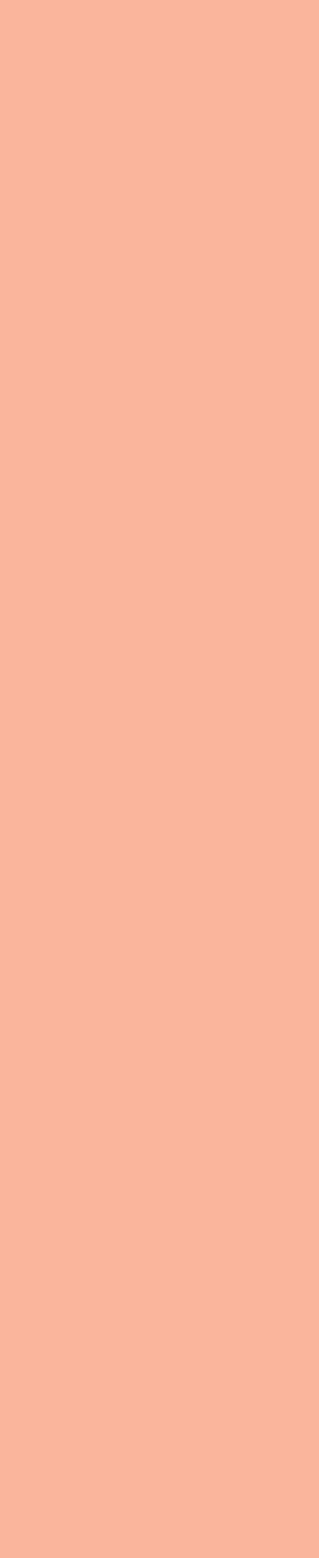
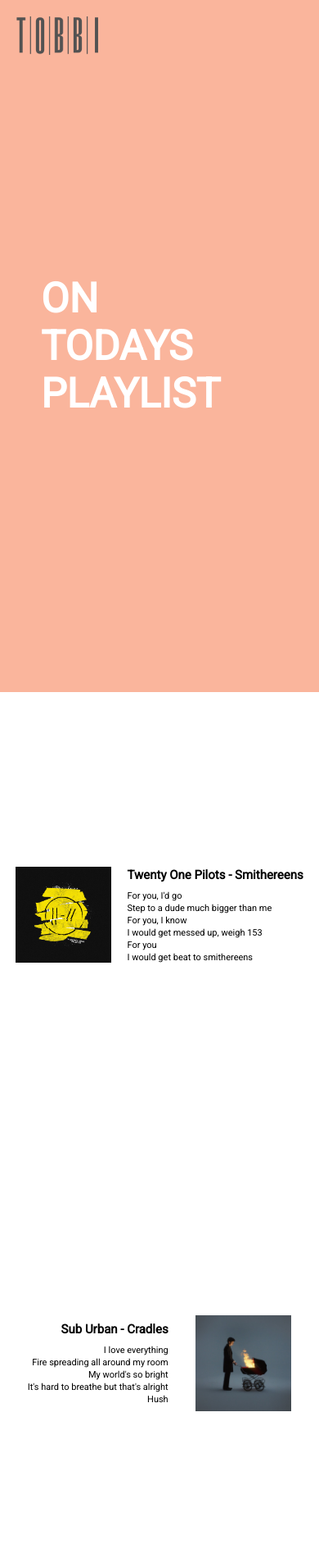
Before and after one commit to baldataras/baldataras.github.io, a plain HTML site: page music.html in a window 390 px wide. Shown: the top 1900 px of the page at 82% size. Before the commit the page ends 844 px from the top, so only its background shows below. Drawn offline with Linux system fonts and the light colour scheme.

Commit message:
music1.1

```diff
--- a/css/style.css
+++ b/css/style.css
@@ -154,6 +154,85 @@ body {
   text-align: center;
 }
 
+header {
+  height: 100vh;
+  width: 100%;
+  display: flex;
+  justify-content: center;
+  align-items: center;
+  position: relative;
+}
+
+h1 {
+  font-size: 50px;
+  color: white;
+}
+
+.alogo {
+  position: absolute;
+  top: 20px;
+  left: 20px;
+}
+
+.content {
+  padding-top: 100px;
+  width: 100%;
+  height: 60vh;
+  background-color: white;
+  display: flex;
+  justify-content: space-evenly;
+  align-items: center;
+  box-sizing: content-box;
+  padding-bottom: 100px;
+  position: relative;
+}
+
+.hover-content {
+  position: absolute;
+  width: 100%;
+  height: 100%;
+  background-color: rgba(0, 0, 0, 0);
+  transition: 0.2s;
+  display: flex;
+  justify-content: center;
+  align-items: center;
+  text-decoration: none;
+  overflow: hidden;
+}
+
+.content:hover .hover-content {
+  background-color: rgba(0, 0, 0, 0.267);
+  transition: 0.2s;
+}
+
+.content-img {
+  width: 30%;
+}
+
+.content-txt {
+  line-height: 30px;
+  z-index: 2;
+}
+
+.hover-content .fa {
+  position: absolute;
+  top: -100px;
+  transition: 0.2s;
+}
+
+.content:hover .hover-content .fa {
+  top: 45%;
+  transition: 0.2s;
+}
+
+.content-txt h2 {
+  margin-bottom: 20px;
+}
+
+.reverse {
+  text-align: right;
+}
+
 @media only screen and (max-width: 950px) {
   * {
     font-size: 15px;
@@ -167,6 +246,13 @@ body {
   }
   #film picture img {
     height: 105%;
+  }
+  .content-txt {
+    line-height: 20px;
+  }
+  .content {
+    padding-top: 50px;
+    padding-bottom: 50px;
   }
 }
 
@@ -185,6 +271,25 @@ body {
     width: 150px;
     margin: 5px;
   }
+  .content-txt {
+    line-height: 15px;
+  }
+  h1 {
+    width: 50%;
+    margin-left: 50px;
+  }
+
+  header {
+    justify-content: flex-start;
+  }
+  .content-txt h2 {
+    margin-bottom: 10px;
+    font-size: 15px;
+  }
+  .content {
+    padding-top: 20px;
+    padding-bottom: 20px;
+  }
 }
 
 @media only screen and (max-width: 486px) {
--- a/music.html
+++ b/music.html
@@ -35,5 +35,75 @@
       href="https://cdnjs.cloudflare.com/ajax/libs/font-awesome/4.7.0/css/font-awesome.min.css"
     />
   </head>
-  <body></body>
+  <body>
+    <header>
+      <a href="index.html" class="alogo">
+        <img src="img/logo.png" alt="" width="100px" />
+      </a>
+      <h1>ON TODAYS PLAYLIST</h1>
+    </header>
+    <div class="content">
+      <div class="content-img">
+        <img src="img/trench.jpg" alt="" width="100%" />
+      </div>
+      <div class="content-txt">
+        <h2>Twenty One Pilots - Smithereens</h2>
+        <p>
+          For you, I'd go <br />
+          Step to a dude much bigger than me <br />
+          For you, I know <br />
+          I would get messed up, weigh 153 <br />
+          For you <br />
+          I would get beat to smithereens
+        </p>
+      </div>
+      <a
+        href="https://music.youtube.com/watch?v=3QNmdRzX0fM&list=RDAMVM3QNmdRzX0fM"
+        class="hover-content"
+      >
+        <i class="fa fa-mail-forward" style="font-size:60px;color: white;"></i>
+      </a>
+    </div>
+    <div class="content">
+      <div class="content-txt reverse">
+        <h2>Sub Urban - Cradles</h2>
+        <p>
+          I love everything <br />
+          Fire spreading all around my room <br />
+          My world's so bright <br />
+          It's hard to breathe but that's alright <br />
+          Hush <br />
+        </p>
+      </div>
+      <div class="content-img">
+        <img src="img/cradels.jpg" alt="" width="100%" />
+      </div>
+      <a
+        href="https://music.youtube.com/watch?v=3QNmdRzX0fM&list=RDAMVM3QNmdRzX0fM"
+        class="hover-content"
+      >
+        <i class="fa fa-mail-forward" style="font-size:60px;color: white;"></i>
+      </a>
+    </div>
+    <div class="content">
+      <div class="content-img">
+        <img src="img/gotye.jpg" alt="" width="100%" />
+      </div>
+      <div class="content-txt">
+        <h2>Gotye - Somebody That I Used To Know</h2>
+        <p>
+          But you didn't have to cut me off <br />
+          Make out like it never happened and that we were nothing <br />
+          And I don't even need your love <br />
+          But you treat me like a stranger and that feels so rough
+        </p>
+      </div>
+      <a
+        href="https://music.youtube.com/watch?v=3QNmdRzX0fM&list=RDAMVM3QNmdRzX0fM"
+        class="hover-content"
+      >
+        <i class="fa fa-mail-forward" style="font-size:60px;color: white;"></i>
+      </a>
+    </div>
+  </body>
 </html>
```
Also changed, not shown: img/cradels.jpg (added), img/gotye.jpg (added), img/trench.jpg (added).
